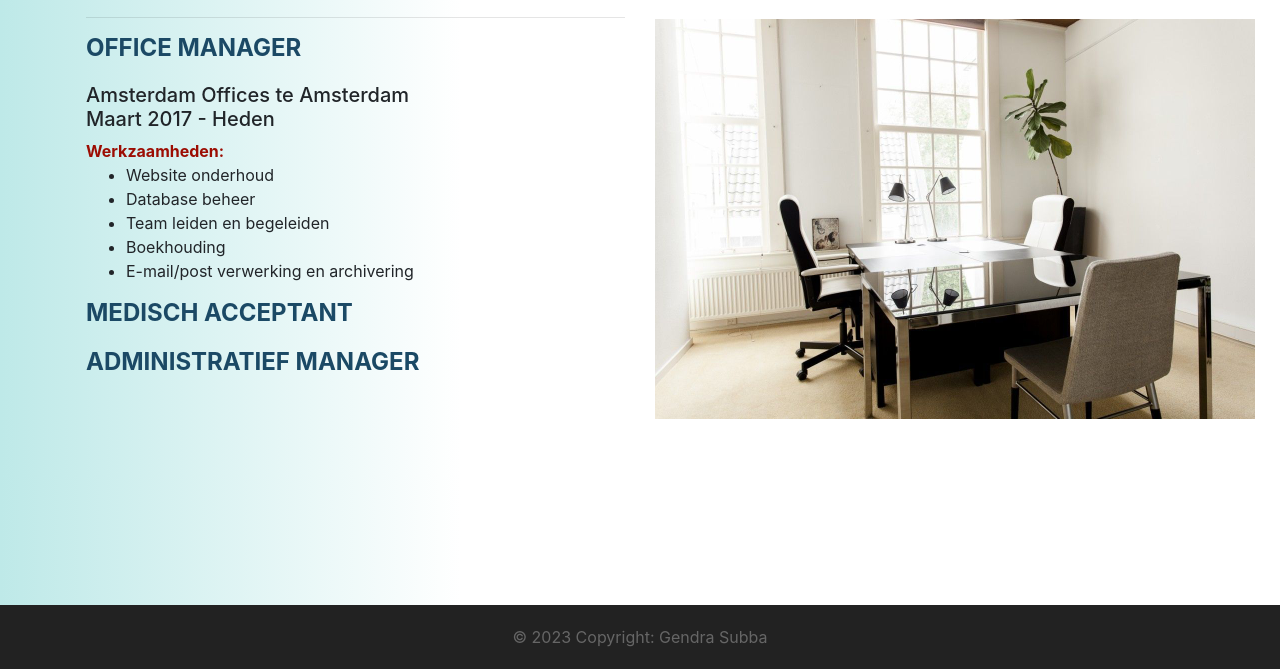
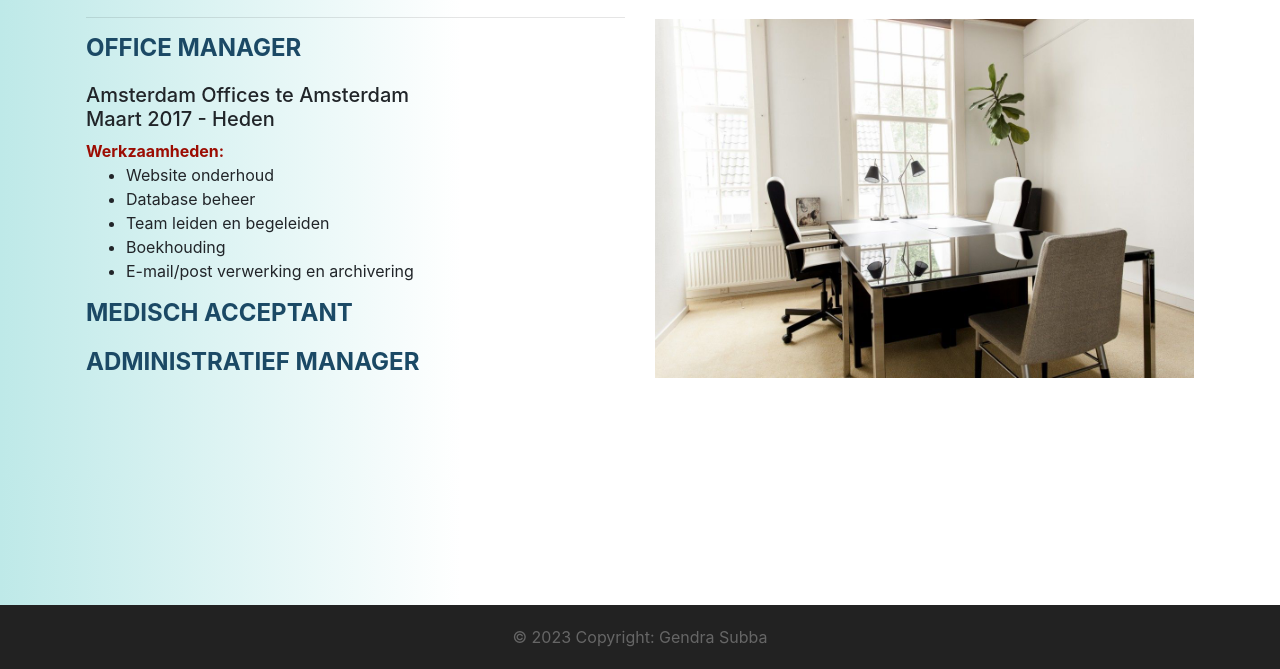
Before and after one commit to thegendra/gendrasubba, a plain HTML site: page html/werkervaring.html in a window 1280 px wide. Shown: the part 131-800 px from the top of the page. Drawn offline with nearby package versions, Linux system fonts and the light colour scheme.

Commit message:
Update werkervaring.html

```diff
--- a/html/werkervaring.html
+++ b/html/werkervaring.html
@@ -122,7 +122,7 @@
                 </div>
 
                 <div class="col-lg-6 col-md-6 col-sm-12">
-                  <img src="../images/offices.jpg" class="img-fluid foto offices" alt="Amsterdam Offices" title="Amsterdam Offices">
+                  <img src="../images/offices.jpg" class="img-fluid position-sticky" style="width: 600px; margin-top: 70px;" alt="Amsterdam Offices" title="Amsterdam Offices">
                 </div>
 
               </div>
```
